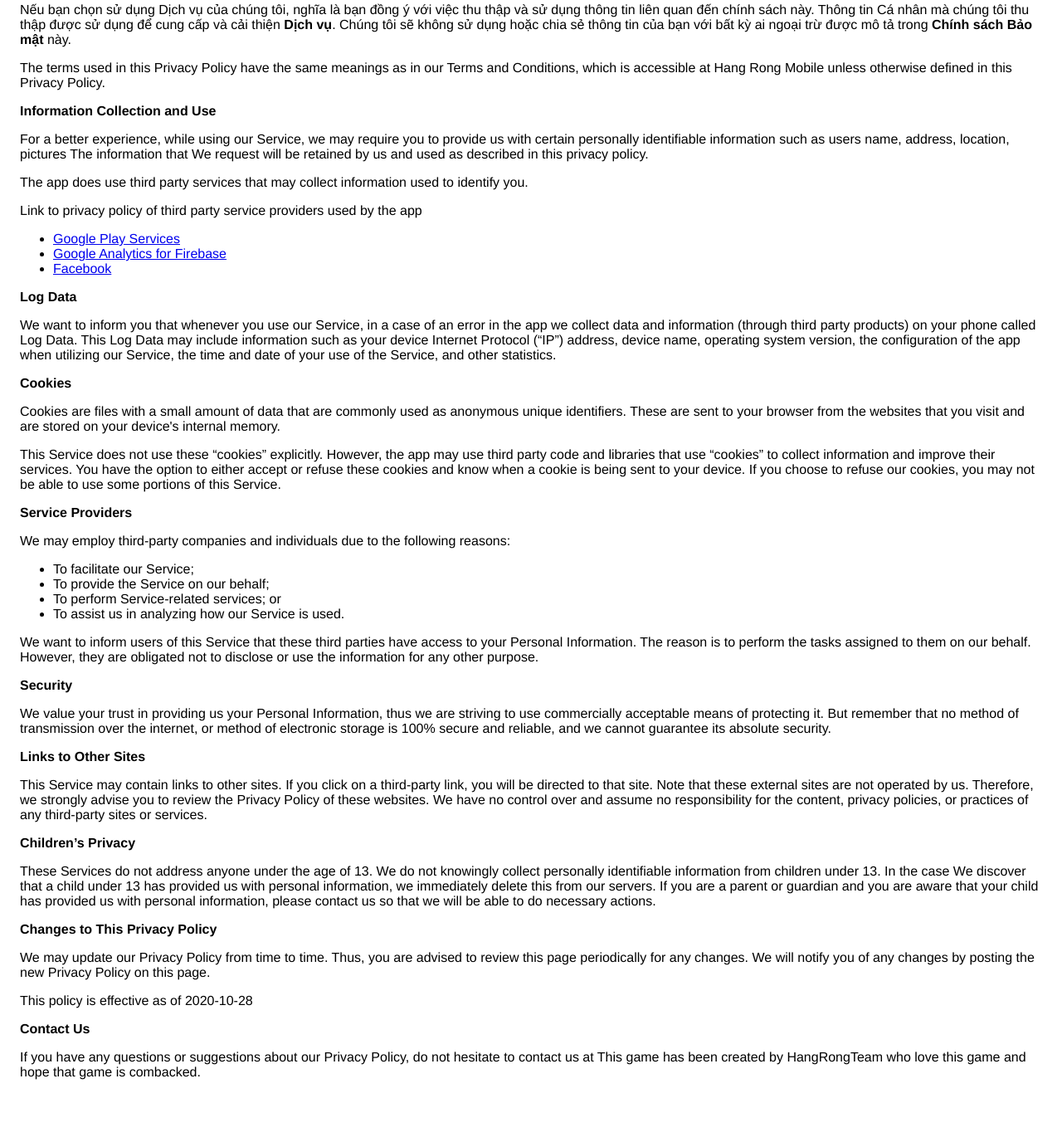
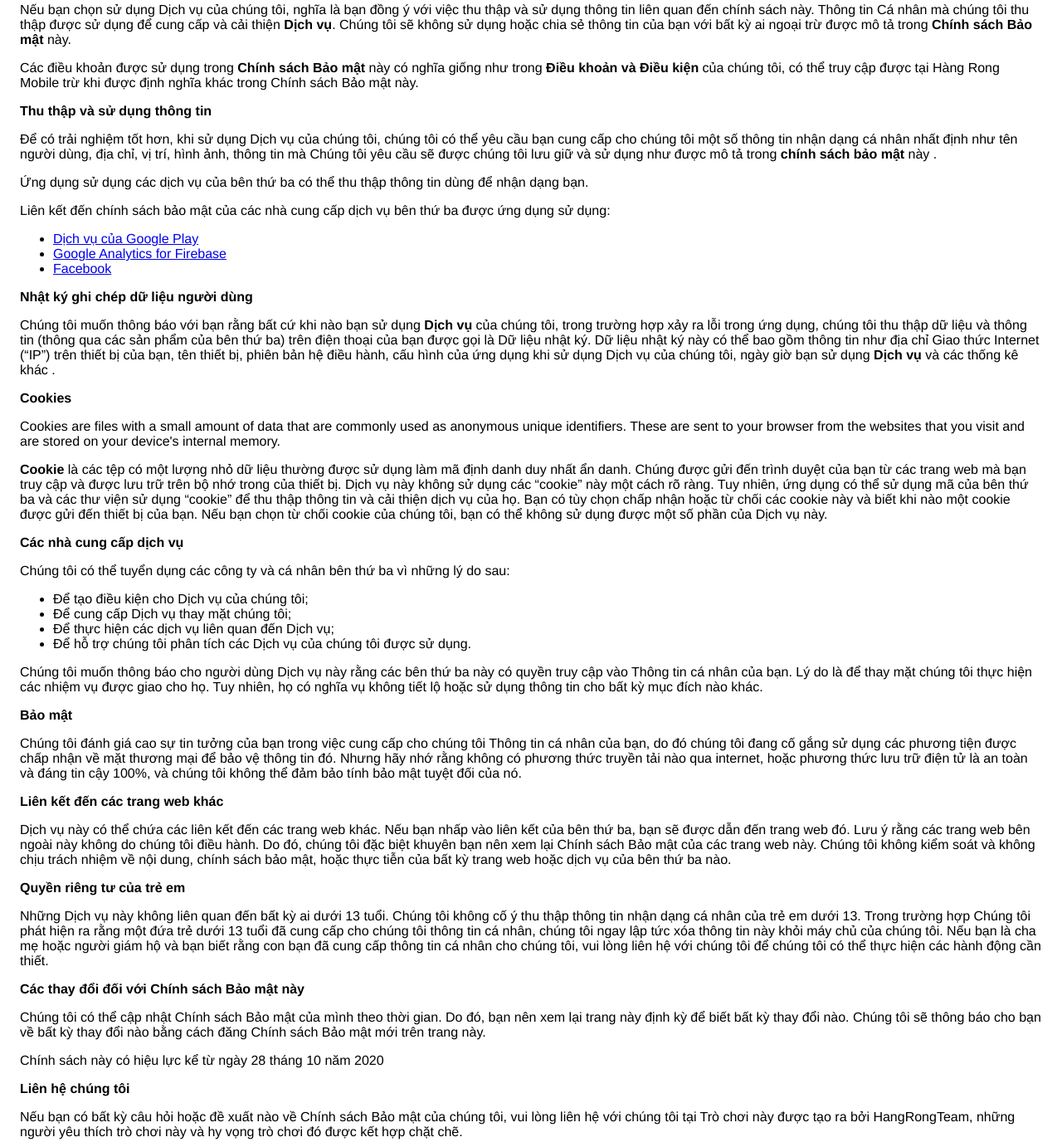
Before and after one commit to nicktaoweb3/Privacy-Policy, a plain HTML site: page index.html in a window 1280 px wide. Shown: the part 159-1535 px from the top of the page at 83% size. Before the commit the page ends 1500 px from the top, so only its background shows below. Drawn offline with Linux system fonts and the light colour scheme.

Commit message:
Update index.html

```diff
--- a/index.html
+++ b/index.html
@@ -19,87 +19,72 @@
                  Thông tin Cá nhân mà chúng tôi thu thập được sử dụng để cung cấp và cải thiện <strong>Dịch vụ</strong>.
                  Chúng tôi sẽ không sử dụng hoặc chia sẻ thông tin của bạn với bất kỳ ai ngoại trừ được mô tả trong <strong>Chính sách Bảo mật</strong> này.
                 </p> <p>
-                  The terms used in this Privacy Policy have the same meanings
-                  as in our Terms and Conditions, which is accessible at
-                  Hang Rong Mobile unless otherwise defined in this Privacy Policy.
-                </p> <p><strong>Information Collection and Use</strong></p> <p>
-                  For a better experience, while using our Service, we
-                  may require you to provide us with certain personally
-                  identifiable information such as users name, address, location, pictures The information that
-                  We request will be retained by us and used as described in this privacy policy.
+                  Các điều khoản được sử dụng trong <strong>Chính sách Bảo mật</strong> này có nghĩa giống như trong <strong>Điều khoản và Điều kiện</strong> của chúng tôi,
+                  có thể truy cập được tại Hàng Rong Mobile trừ khi được định nghĩa khác trong Chính sách Bảo mật này.
+                </p> <p><strong>Thu thập và sử dụng thông tin</strong></p> <p>
+                  Để có trải nghiệm tốt hơn, khi sử dụng Dịch vụ của chúng tôi, chúng tôi có thể yêu cầu bạn cung cấp cho chúng tôi một số thông tin nhận dạng
+                  cá nhân nhất định như tên người dùng, địa chỉ, vị trí, hình ảnh,
+                  thông tin mà Chúng tôi yêu cầu sẽ được chúng tôi lưu giữ và sử dụng như được mô tả trong <strong>chính sách bảo mật</strong> này .
                 </p> <div><p>
-                    The app does use third party services that may collect
-                    information used to identify you.
+                    Ứng dụng sử dụng các dịch vụ của bên thứ ba có thể thu thập thông tin dùng để nhận dạng bạn.
                   </p> <p>
-                    Link to privacy policy of third party service providers used
-                    by the app
-                  </p> <ul><li><a href="https://www.google.com/policies/privacy/" target="_blank" rel="noopener noreferrer">Google Play Services</a></li><!----><li><a href="https://firebase.google.com/policies/analytics" target="_blank" rel="noopener noreferrer">Google Analytics for Firebase</a></li><!----><li><a href="https://www.facebook.com/about/privacy/update/printable" target="_blank" rel="noopener noreferrer">Facebook</a></li><!----><!----><!----><!----><!----><!----><!----><!----><!----><!----><!----><!----><!----><!----><!----><!----><!----><!----><!----></ul></div> <p><strong>Log Data</strong></p> <p>
-                  We want to inform you that whenever you
-                  use our Service, in a case of an error in the app
-                  we collect data and information (through third party
-                  products) on your phone called Log Data. This Log Data may
-                  include information such as your device Internet Protocol
-                  (“IP”) address, device name, operating system version, the
-                  configuration of the app when utilizing our Service,
-                  the time and date of your use of the Service, and other
-                  statistics.
+                    Liên kết đến chính sách bảo mật của các nhà cung cấp dịch vụ bên thứ ba được ứng dụng sử dụng:
+                  </p> <ul><li><a href="https://www.google.com/policies/privacy/" target="_blank" rel="noopener noreferrer">Dịch vụ của Google Play</a></li><!----><li><a href="https://firebase.google.com/policies/analytics" target="_blank" rel="noopener noreferrer">Google Analytics for Firebase</a></li><!----><li><a href="https://www.facebook.com/about/privacy/update/printable" target="_blank" rel="noopener noreferrer">Facebook</a></li><!----><!----><!----><!----><!----><!----><!----><!----><!----><!----><!----><!----><!----><!----><!----><!----><!----><!----><!----></ul></div>
+               <p><strong>Nhật ký ghi chép dữ liệu người dùng</strong></p> <p>
+                  Chúng tôi muốn thông báo với bạn rằng bất cứ khi nào bạn sử dụng <strong>Dịch vụ</strong> của chúng tôi,
+                  trong trường hợp xảy ra lỗi trong ứng dụng, chúng tôi thu thập dữ liệu và thông tin (thông qua các sản phẩm của bên thứ ba)
+                  trên điện thoại của bạn được gọi là Dữ liệu nhật ký.
+                  Dữ liệu nhật ký này có thể bao gồm thông tin như địa chỉ Giao thức Internet (“IP”) trên thiết bị của bạn, tên thiết bị,
+                  phiên bản hệ điều hành, cấu hình của ứng dụng khi sử dụng Dịch vụ của chúng tôi,
+                  ngày giờ bạn sử dụng <strong>Dịch vụ</strong> và các thống kê khác .
                 </p> <p><strong>Cookies</strong></p> <p>
                   Cookies are files with a small amount of data that are
                   commonly used as anonymous unique identifiers. These are sent
                   to your browser from the websites that you visit and are
                   stored on your device's internal memory.
                 </p> <p>
-                  This Service does not use these “cookies” explicitly. However,
-                  the app may use third party code and libraries that use
-                  “cookies” to collect information and improve their services.
-                  You have the option to either accept or refuse these cookies
-                  and know when a cookie is being sent to your device. If you
-                  choose to refuse our cookies, you may not be able to use some
-                  portions of this Service.
-                </p> <p><strong>Service Providers</strong></p> <p>
-                  We may employ third-party companies and
-                  individuals due to the following reasons:
-                </p> <ul><li>To facilitate our Service;</li> <li>To provide the Service on our behalf;</li> <li>To perform Service-related services; or</li> <li>To assist us in analyzing how our Service is used.</li></ul> <p>
-                  We want to inform users of this Service
-                  that these third parties have access to your Personal
-                  Information. The reason is to perform the tasks assigned to
-                  them on our behalf. However, they are obligated not to
-                  disclose or use the information for any other purpose.
-                </p> <p><strong>Security</strong></p> <p>
-                  We value your trust in providing us your
-                  Personal Information, thus we are striving to use commercially
-                  acceptable means of protecting it. But remember that no method
-                  of transmission over the internet, or method of electronic
-                  storage is 100% secure and reliable, and we cannot
-                  guarantee its absolute security.
-                </p> <p><strong>Links to Other Sites</strong></p> <p>
-                  This Service may contain links to other sites. If you click on
-                  a third-party link, you will be directed to that site. Note
-                  that these external sites are not operated by us.
-                  Therefore, we strongly advise you to review the
-                  Privacy Policy of these websites. We have
-                  no control over and assume no responsibility for the content,
-                  privacy policies, or practices of any third-party sites or
-                  services.
-                </p> <p><strong>Children’s Privacy</strong></p> <p>
-                  These Services do not address anyone under the age of 13.
-                  We do not knowingly collect personally
-                  identifiable information from children under 13. In the case
-                  We discover that a child under 13 has provided
-                  us with personal information, we immediately
-                  delete this from our servers. If you are a parent or guardian
-                  and you are aware that your child has provided us with
-                  personal information, please contact us so that
-                  we will be able to do necessary actions.
-                </p> <p><strong>Changes to This Privacy Policy</strong></p> <p>
-                  We may update our Privacy Policy from
-                  time to time. Thus, you are advised to review this page
-                  periodically for any changes. We will
-                  notify you of any changes by posting the new Privacy Policy on
-                  this page.
-                </p> <p>This policy is effective as of 2020-10-28</p> <p><strong>Contact Us</strong></p> <p>
-                  If you have any questions or suggestions about our
-                  Privacy Policy, do not hesitate to contact us at This game has been created by HangRongTeam who love this game and hope that game is combacked.
+                  <strong>Cookie</strong> là các tệp có một lượng nhỏ dữ liệu thường được sử dụng làm mã định danh duy nhất ẩn danh.
+                  Chúng được gửi đến trình duyệt của bạn từ các trang web mà bạn truy cập và được lưu trữ trên bộ nhớ trong của thiết bị.
+                  Dịch vụ này không sử dụng các “cookie” này một cách rõ ràng.
+                  Tuy nhiên, ứng dụng có thể sử dụng mã của bên thứ ba và các thư viện sử dụng “cookie” để thu thập thông tin và cải thiện dịch vụ của họ.
+                  Bạn có tùy chọn chấp nhận hoặc từ chối các cookie này và biết khi nào một cookie được gửi đến thiết bị của bạn.
+                  Nếu bạn chọn từ chối cookie của chúng tôi,
+                  bạn có thể không sử dụng được một số phần của Dịch vụ này.
+                </p> <p><strong>Các nhà cung cấp dịch vụ</strong></p> <p>
+                  Chúng tôi có thể tuyển dụng các công ty và cá nhân bên thứ ba vì những lý do sau:
+                </p> <ul>
+                  <li>Để tạo điều kiện cho Dịch vụ của chúng tôi;
+                  </li> <li>Để cung cấp Dịch vụ thay mặt chúng tôi;</li> <li>Để thực hiện các dịch vụ liên quan đến Dịch vụ;</li> <li>Để hỗ trợ chúng tôi phân tích các Dịch vụ của chúng tôi được sử dụng.</li></ul> <p>
+                  Chúng tôi muốn thông báo cho người dùng Dịch vụ này rằng các bên thứ ba này có quyền truy cập vào
+                  Thông tin cá nhân của bạn. Lý do là để thay mặt chúng tôi thực hiện các nhiệm vụ được giao cho họ.
+                  Tuy nhiên, họ có nghĩa vụ không tiết lộ hoặc sử dụng thông tin cho bất kỳ mục đích nào khác.
+                </p> <p><strong>Bảo mật</strong></p> <p>
+                 Chúng tôi đánh giá cao sự tin tưởng của bạn trong việc cung cấp cho chúng tôi Thông tin cá nhân của bạn,
+                 do đó chúng tôi đang cố gắng sử dụng các phương tiện được chấp nhận về mặt thương mại để bảo vệ thông tin đó.
+                 Nhưng hãy nhớ rằng không có phương thức truyền tải nào qua internet, hoặc phương thức lưu trữ điện tử là an toàn và đáng tin cậy 100%,
+                 và chúng tôi không thể đảm bảo tính bảo mật tuyệt đối của nó.
+                </p> <p><strong>Liên kết đến các trang web khác</strong></p> <p>
+                  Dịch vụ này có thể chứa các liên kết đến các trang web khác.
+                  Nếu bạn nhấp vào liên kết của bên thứ ba, bạn sẽ được dẫn đến trang web đó.
+                  Lưu ý rằng các trang web bên ngoài này không do chúng tôi điều hành.
+                  Do đó, chúng tôi đặc biệt khuyên bạn nên xem lại Chính sách Bảo mật của các trang web này.
+                  Chúng tôi không kiểm soát và không chịu trách nhiệm về nội dung, chính sách bảo mật,
+                  hoặc thực tiễn của bất kỳ trang web hoặc dịch vụ của bên thứ ba nào.
+                </p> <p><strong>Quyền riêng tư của trẻ em</strong></p> <p>
+                  Những Dịch vụ này không liên quan đến bất kỳ ai dưới 13 tuổi.
+                  Chúng tôi không cố ý thu thập thông tin nhận dạng cá nhân của trẻ em dưới 13.
+                  Trong trường hợp Chúng tôi phát hiện ra rằng một đứa trẻ dưới 13 tuổi đã cung cấp cho chúng tôi thông tin cá nhân,
+                  chúng tôi ngay lập tức xóa thông tin này khỏi máy chủ của chúng tôi.
+                  Nếu bạn là cha mẹ hoặc người giám hộ và bạn biết rằng con bạn đã cung cấp thông tin cá nhân cho chúng tôi,
+                  vui lòng liên hệ với chúng tôi để chúng tôi có thể thực hiện các hành động cần thiết.
+                </p> <p><strong>Các thay đổi đối với Chính sách Bảo mật này</strong></p> <p>
+                  Chúng tôi có thể cập nhật Chính sách Bảo mật của mình theo thời gian.
+                  Do đó, bạn nên xem lại trang này định kỳ để biết bất kỳ thay đổi nào.
+                  Chúng tôi sẽ thông báo cho bạn về bất kỳ thay đổi nào bằng cách đăng Chính sách Bảo mật mới trên trang này.
+                </p> <p>Chính sách này có hiệu lực kể từ ngày 28 tháng 10 năm 2020</p> <p><strong>Liên hệ chúng tôi</strong></p> <p>
+                 Nếu bạn có bất kỳ câu hỏi hoặc đề xuất nào về Chính sách Bảo mật của chúng tôi,
+                 vui lòng liên hệ với chúng tôi tại Trò chơi này được tạo ra bởi HangRongTeam,
+                 những người yêu thích trò chơi này và hy vọng trò chơi đó được kết hợp chặt chẽ.
                 </p>
     </body>
     </html>
```
